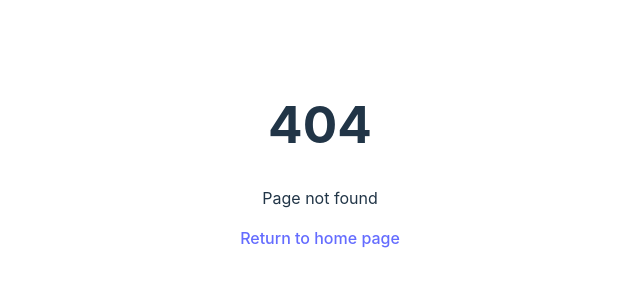
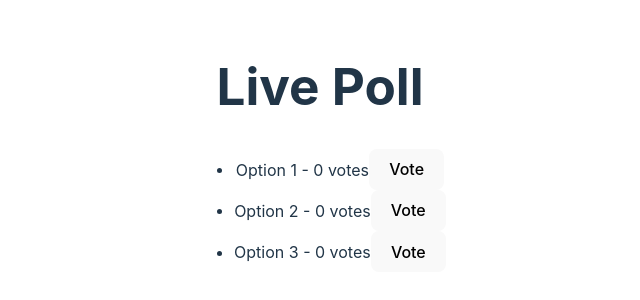
Before and after one commit to Jenin82/sngist, a React (Vite) app: page /live-poll in a window 1280 px wide. Before the commit this address had no page. Shown: the part 244-544 px from the top of the page, without its empty margins (320-960 px from the left). Built offline with nearby package versions, Linux system fonts and the light colour scheme.

Commit message:
Live poll and random name selector initial

```diff
--- a/src/App.tsx
+++ b/src/App.tsx
@@ -2,6 +2,7 @@ import { RouterProvider, createBrowserRouter } from "react-router-dom";
 import "./App.css";
 import NotFound from "./modules/NotFound/NotFound";
 import Home from "./modules/Home/Home";
+import LivePoll from "./modules/Voting/Voting";
 
 const router = createBrowserRouter([
     {
@@ -28,8 +29,8 @@ const router = createBrowserRouter([
         element: <Home />,
     },
     {
-        path: "/test",
-        element: <NotFound />,
+        path: "/live-poll",
+        element: <LivePoll />,
     },
 ]);
 
--- a/src/modules/Home/Home.tsx
+++ b/src/modules/Home/Home.tsx
@@ -1,10 +1,21 @@
-import { Link } from "react-router-dom";
+import RandomNamePicker from "../RandomNamePicker/RandomNamePicker";
+
+interface NameData {
+    id: number;
+    name: string;
+    imageLink: string;
+}
 
 const Home = () => {
+	const data: NameData[]  = [
+        { id: 1, name: "Name", imageLink: 'true' },
+        { id: 2, name: "Name2", imageLink: 'true' },
+        { id: 3, name: "Name3", imageLink: 'true' },
+        { id: 4, name: "Name4", imageLink: 'true' },
+    ];
     return (
 		<div>
-			Hello World
-			<Link to={"/test"}>link</Link>
+			<RandomNamePicker data={data}/>
 		</div>
 	)
 };
--- /dev/null
+++ b/src/modules/RandomNamePicker/RandomNamePicker.tsx
@@ -0,0 +1,50 @@
+import React, { useState } from "react";
+
+interface NameData {
+    id: number;
+    name: string;
+    imageLink: string;
+}
+
+interface RandomNamePickerProps {
+    data: NameData[];
+}
+
+const RandomNamePicker: React.FC<RandomNamePickerProps> = ({ data }) => {
+    const [selectedName, setSelectedName] = useState<string>("");
+    const [selectedImage, setSelectedImage] = useState<string>("");
+    const [usedNames, setUsedNames] = useState<string[]>([]);
+
+    const handlePickRandomName = () => {
+        const availableNames = data.filter(
+            (nameData) => !usedNames.includes(nameData.name)
+        );
+        if (availableNames.length === 0) {
+            // All names have been used, reset the usedNames array
+            setUsedNames([]);
+            setSelectedName("");
+            setSelectedImage("");
+            return;
+        }
+
+        const randomIndex = Math.floor(Math.random() * availableNames.length);
+        const randomData = availableNames[randomIndex];
+        setSelectedName(randomData.name);
+        setSelectedImage(randomData.imageLink);
+        setUsedNames([...usedNames, randomData.name]);
+    };
+
+    return (
+        <div>
+            <button onClick={handlePickRandomName}>Pick a Random Name</button>
+            {selectedName && (
+                <div>
+                    <p>Selected Name: {selectedName}</p>
+                    <img src={selectedImage} alt={selectedName} />
+                </div>
+            )}
+        </div>
+    );
+};
+
+export default RandomNamePicker;
--- /dev/null
+++ b/src/modules/Voting/Voting.tsx
@@ -0,0 +1,72 @@
+import { useState, useEffect } from "react";
+
+const LivePoll = () => {
+    const [options, setOptions] = useState([
+        { id: 1, text: "Option 1", count: 0 },
+        { id: 2, text: "Option 2", count: 0 },
+        { id: 3, text: "Option 3", count: 0 },
+    ]);
+    const [hasVoted, setHasVoted] = useState(false);
+
+    useEffect(() => {
+        const storedVote = localStorage.getItem("vote");
+        if (storedVote) {
+            setHasVoted(true);
+        }
+    }, []);
+
+    const handleVote = (optionId: number) => {
+        if (!hasVoted) {
+            setOptions((prevOptions) =>
+                prevOptions.map((option) =>
+                    option.id === optionId
+                        ? { ...option, count: option.count + 1 }
+                        : option
+                )
+            );
+            setHasVoted(true);
+            localStorage.setItem("vote", "true");
+        }
+    };
+
+    const totalVotes = options.reduce(
+        (total, option) => total + option.count,
+        0
+    );
+
+    // Sort options in descending order based on count
+    const sortedOptions = [...options].sort((a, b) => b.count - a.count);
+
+    return (
+        <div>
+            <h1>Live Poll</h1>
+            {!hasVoted ? (
+                <ul>
+                    {options.map((option) => (
+                        <li key={option.id}>
+                            {option.text} - {option.count} votes
+                            <button onClick={() => handleVote(option.id)}>
+                                Vote
+                            </button>
+                        </li>
+                    ))}
+                </ul>
+            ) : (
+                <div>
+                    <h2>Results</h2>
+                    <ul>
+                        {sortedOptions.map((option) => (
+                            <li key={option.id}>
+                                {option.text} - {option.count} votes (
+                                {((option.count / totalVotes) * 100).toFixed(2)}
+                                %)
+                            </li>
+                        ))}
+                    </ul>
+                </div>
+            )}
+        </div>
+    );
+};
+
+export default LivePoll;
```
